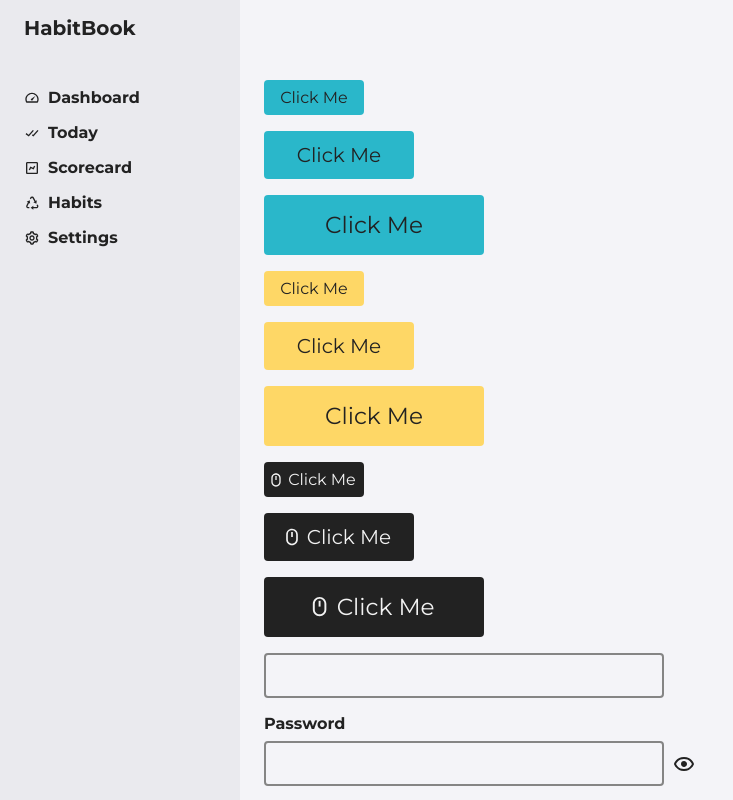
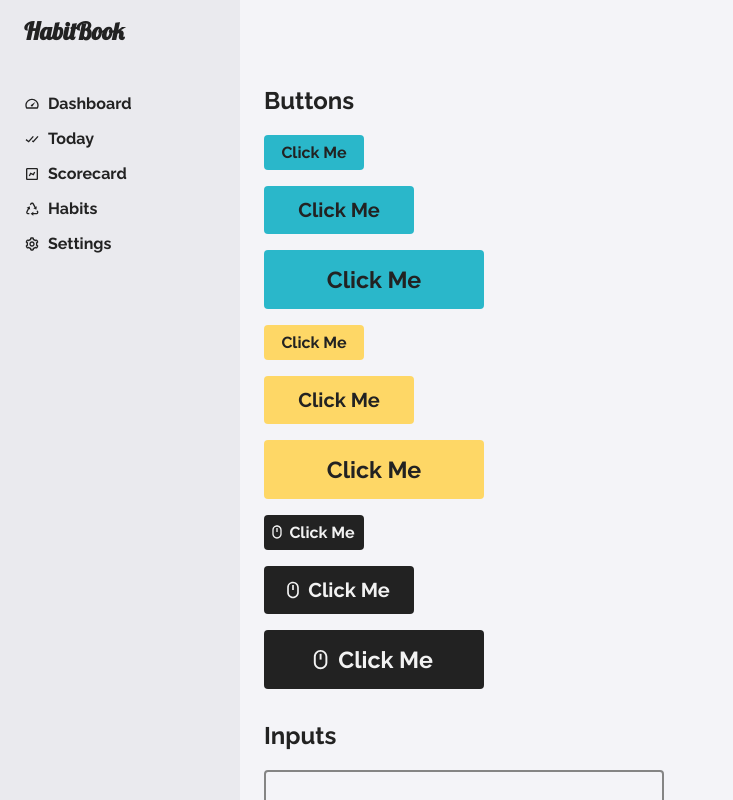
Before and after one commit to grantschulte/habit-book, a React app: page /playground in a window 1280 px wide. Shown: the whole page, without its empty margins (0-733 px from the left). Built offline with nearby package versions, Linux system fonts and the light colour scheme.

Commit message:
Add Section component

```diff
--- a/public/index.html
+++ b/public/index.html
@@ -40,6 +40,6 @@
       To create a production bundle, use `npm run build` or `yarn build`.
     -->
     <link rel="preconnect" href="https://fonts.gstatic.com">
-    <link href="https://fonts.googleapis.com/css2?family=Montserrat:ital,wght@0,400;0,700;1,400&display=swap" rel="stylesheet">
+    <link href="https://fonts.googleapis.com/css2?family=Lobster&family=Raleway:wght@400;700&display=swap" rel="stylesheet">
   </body>
 </html>
--- a/src/GlobalStyle.tsx
+++ b/src/GlobalStyle.tsx
@@ -14,6 +14,10 @@ const GlobalStyle = createGlobalStyle`
     color: ${(props) => props.theme.color.bodyText};
     background: ${(props) => props.theme.color.background};
   }
+
+  h1, h2, h3, h4, h5, h6 {
+    margin-top: 0;
+  }
 `;
 
 export default GlobalStyle;
--- a/src/components/Button.tsx
+++ b/src/components/Button.tsx
@@ -16,7 +16,7 @@ const StyledButton = styled.button<StyledButtonProps>`
   font-family: ${(props) => props.theme.font.heading};
   font-size: ${(props) =>
     props.size ? BUTTON_FONT_SIZE[props.size] : BUTTON_FONT_SIZE.md};
-  font-weight: normal;
+  font-weight: bold;
   text-decoration: none;
   color: ${(props) =>
     props.buttonType
--- /dev/null
+++ b/src/components/Layout/Section.tsx
@@ -0,0 +1,18 @@
+import React from "react";
+import styled from "styled-components";
+
+type SectionProps = { children: React.ReactNode };
+
+const StyledSection = styled.div`
+  margin: 2rem 0;
+
+  &:first-of-type {
+    margin-top: 0;
+  }
+`;
+
+const Section: React.FC<SectionProps> = ({ children }: SectionProps) => {
+  return <StyledSection>{children}</StyledSection>;
+};
+
+export default Section;
--- a/src/components/Logo.tsx
+++ b/src/components/Logo.tsx
@@ -20,8 +20,9 @@ const StyledLogo = styled.div`
 `;
 
 const LogoText = styled.span`
-  font-size: 1.25rem;
+  font-size: 1.5rem;
   font-weight: bold;
+  font-family: ${(props) => props.theme.font.display};
   color: var(--primary-color);
 `;
 
--- a/src/components/PlaygroundPage.tsx
+++ /dev/null
@@ -1,65 +0,0 @@
-import React from "react";
-import { BiMouse } from "react-icons/bi";
-import Button from "./Button";
-import Container from "./Layout/Container";
-import Input from "./Form/Input";
-import Label from "./Form/Label";
-import PasswordInput from "./Form/PasswordInput";
-
-const PlaygroundPage: React.FC = () => {
-  return (
-    <Container>
-      <div style={{ marginBottom: "1rem" }}>
-        <Button size="sm">Click Me</Button>
-      </div>
-      <div style={{ marginBottom: "1rem" }}>
-        <Button size="md">Click Me</Button>
-      </div>
-      <div style={{ marginBottom: "1rem" }}>
-        <Button size="lg">Click Me</Button>
-      </div>
-
-      <div style={{ marginBottom: "1rem" }}>
-        <Button size="sm" buttonType="secondary" as="a" href="/">
-          Click Me
-        </Button>
-      </div>
-      <div style={{ marginBottom: "1rem" }}>
-        <Button size="md" buttonType="secondary">
-          Click Me
-        </Button>
-      </div>
-      <div style={{ marginBottom: "1rem" }}>
-        <Button size="lg" buttonType="secondary">
-          Click Me
-        </Button>
-      </div>
-
-      <div style={{ marginBottom: "1rem" }}>
-        <Button size="sm" buttonType="tertiary" icon={BiMouse}>
-          Click Me
-        </Button>
-      </div>
-      <div style={{ marginBottom: "1rem" }}>
-        <Button size="md" buttonType="tertiary" icon={BiMouse}>
-          Click Me
-        </Button>
-      </div>
-      <div style={{ marginBottom: "1rem" }}>
-        <Button size="lg" buttonType="tertiary" icon={BiMouse}>
-          Click Me
-        </Button>
-      </div>
-      <div style={{ marginBottom: "1rem" }}>
-        <Input />
-      </div>
-      <div style={{ marginBottom: "1rem" }}>
-        <Label for="pw" value="Password">
-          <PasswordInput id="pw" />
-        </Label>
-      </div>
-    </Container>
-  );
-};
-
-export default PlaygroundPage;
--- a/src/components/Routes.tsx
+++ b/src/components/Routes.tsx
@@ -5,7 +5,7 @@ import RouteConfig from "../route-config";
 import TodayPage from "./Today/TodayPage";
 import ScorecardPage from "./Scorecard/ScorecardPage";
 import HabitPage from "./HabitsPage";
-import PlaygroundPage from "./PlaygroundPage";
+import PlaygroundPage from "./Styleguide/StyleguidePage";
 
 const Routes: React.FC = () => {
   return (
--- /dev/null
+++ b/src/components/Styleguide/StyleguidePage.tsx
@@ -0,0 +1,73 @@
+import React from "react";
+import { BiMouse } from "react-icons/bi";
+import Button from "../Button";
+import Container from "../Layout/Container";
+import Section from "../Layout/Section";
+import Input from "../Form/Input";
+import Label from "../Form/Label";
+import PasswordInput from "../Form/PasswordInput";
+
+const PlaygroundPage: React.FC = () => {
+  return (
+    <Container>
+      <Section>
+        <h2>Buttons</h2>
+        <div style={{ marginBottom: "1rem" }}>
+          <Button size="sm">Click Me</Button>
+        </div>
+        <div style={{ marginBottom: "1rem" }}>
+          <Button size="md">Click Me</Button>
+        </div>
+        <div style={{ marginBottom: "1rem" }}>
+          <Button size="lg">Click Me</Button>
+        </div>
+
+        <div style={{ marginBottom: "1rem" }}>
+          <Button size="sm" buttonType="secondary" as="a" href="/">
+            Click Me
+          </Button>
+        </div>
+        <div style={{ marginBottom: "1rem" }}>
+          <Button size="md" buttonType="secondary">
+            Click Me
+          </Button>
+        </div>
+        <div style={{ marginBottom: "1rem" }}>
+          <Button size="lg" buttonType="secondary">
+            Click Me
+          </Button>
+        </div>
+
+        <div style={{ marginBottom: "1rem" }}>
+          <Button size="sm" buttonType="tertiary" icon={BiMouse}>
+            Click Me
+          </Button>
+        </div>
+        <div style={{ marginBottom: "1rem" }}>
+          <Button size="md" buttonType="tertiary" icon={BiMouse}>
+            Click Me
+          </Button>
+        </div>
+        <div style={{ marginBottom: "1rem" }}>
+          <Button size="lg" buttonType="tertiary" icon={BiMouse}>
+            Click Me
+          </Button>
+        </div>
+      </Section>
+
+      <Section>
+        <h2>Inputs</h2>
+        <div style={{ marginBottom: "1rem" }}>
+          <Input />
+        </div>
+        <div style={{ marginBottom: "1rem" }}>
+          <Label for="pw" value="Password">
+            <PasswordInput id="pw" />
+          </Label>
+        </div>
+      </Section>
+    </Container>
+  );
+};
+
+export default PlaygroundPage;
--- a/src/constants/theme.ts
+++ b/src/constants/theme.ts
@@ -20,8 +20,9 @@ const theme: Theme = {
       white: "#F2F2F2",
     },
     font: {
-      body: "'Montserrat', sans-serif",
-      heading: "'Montserrat', sans-serif",
+      body: "'Raleway', sans-serif",
+      heading: "'Raleway', sans-serif",
+      display: "'Lobster', cursive",
     },
     button: {
       primary: {
@@ -55,8 +56,9 @@ const theme: Theme = {
       white: "#F2F2F2",
     },
     font: {
-      body: "'Montserrat', sans-serif",
-      heading: "'Montserrat', sans-serif",
+      body: "'Raleway', sans-serif",
+      heading: "'Raleway', sans-serif",
+      display: "'Lobster', cursive",
     },
     button: {
       primary: {
--- a/src/types/styled.d.ts
+++ b/src/types/styled.d.ts
@@ -16,6 +16,7 @@ declare module "styled-components" {
     font: {
       body: string;
       heading: string;
+      display: string;
     };
     button: {
       [buttonType: string]: {
```
